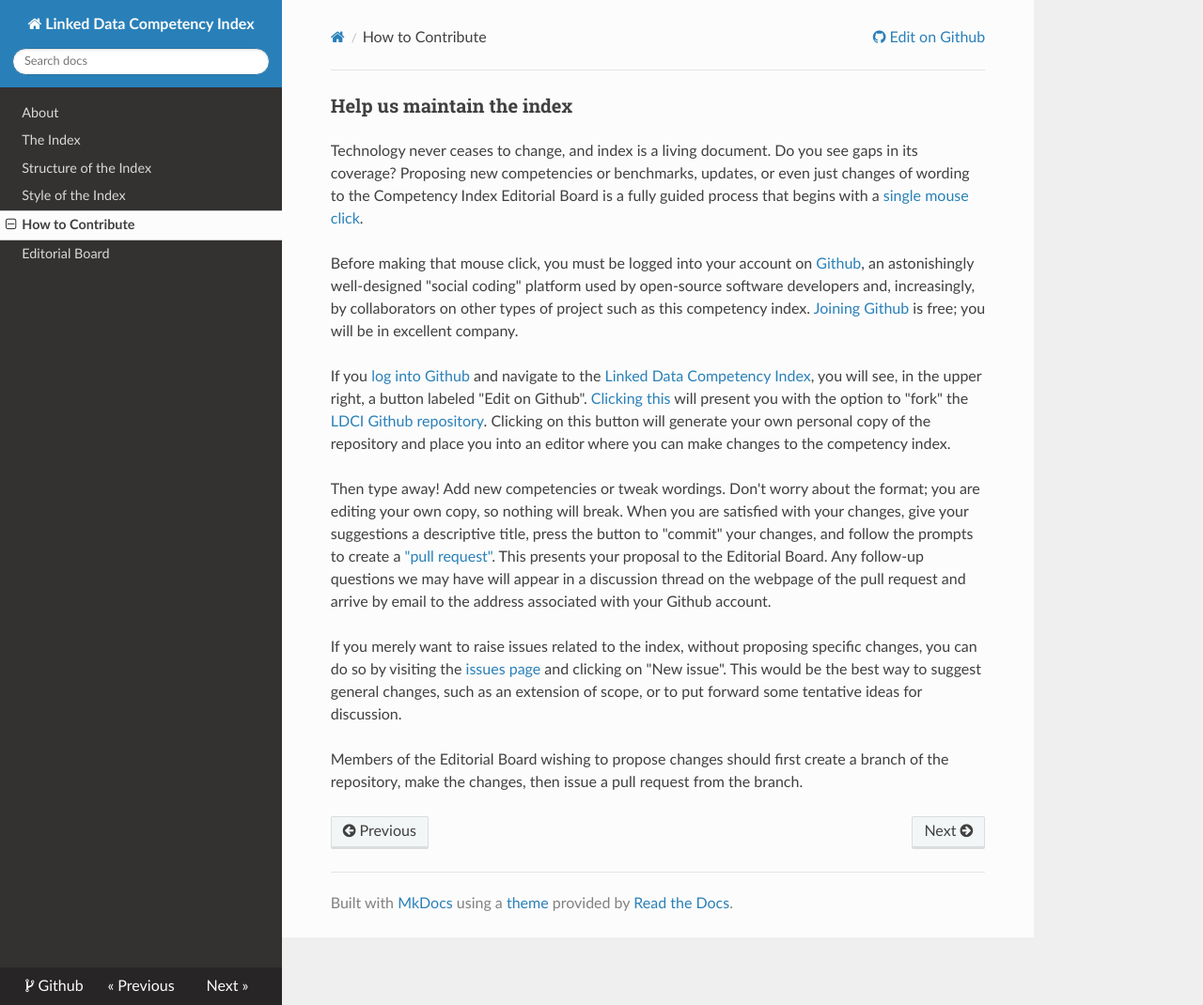
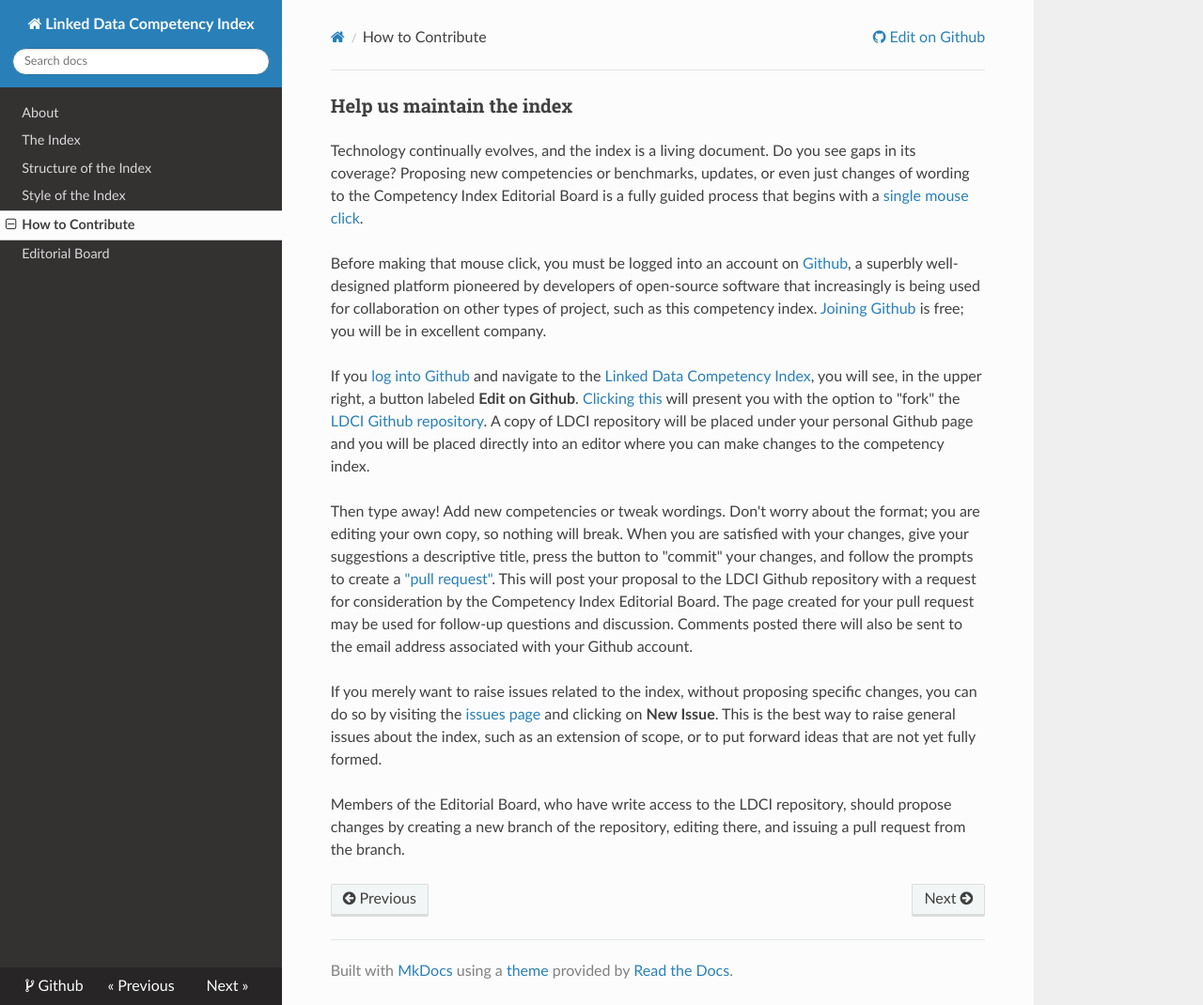
Before and after one commit to dcmi/ldci, an MkDocs documentation site: the page built from docs/process.md, in a window 1280 px wide and 1070 px high. Shown: the whole window at 94% size. Built offline with MkDocs 1.6.1, drawn with Linux system fonts in a browser that asks for light colours; nearby versions of some CDN libraries; old or Windows-style settings are respelled for this version of MkDocs.

Commit message:
more wordsmithing

```diff
--- a/docs/process.md
+++ b/docs/process.md
@@ -1,13 +1,13 @@
 ### Help us maintain the index
 
-Technology never ceases to change, and index is a living document.  Do you see gaps in its coverage?  Proposing new competencies or benchmarks, updates, or even just changes of wording to the Competency Index Editorial Board is a fully guided process that begins with a [single mouse click](https://github.com/dcmi/ldci/edit/master/docs/index.md).
+Technology continually evolves, and the index is a living document.  Do you see gaps in its coverage?  Proposing new competencies or benchmarks, updates, or even just changes of wording to the Competency Index Editorial Board is a fully guided process that begins with a [single mouse click](https://github.com/dcmi/ldci/edit/master/docs/index.md).
 
-Before making that mouse click, you must be logged into your account on [Github](https://github.com/), an astonishingly well-designed "social coding" platform used by open-source software developers and, increasingly, by collaborators on other types of project such as this competency index.  [Joining Github](https://github.com/join) is free; you will be in excellent company.
+Before making that mouse click, you must be logged into an account on [Github](https://github.com/), a superbly well-designed platform pioneered by developers of open-source software that increasingly is being used for collaboration on other types of project, such as this competency index.  [Joining Github](https://github.com/join) is free; you will be in excellent company.
 
-If you [log into Github](https://github.com/login) and navigate to the [Linked Data Competency Index](D2695955.md), you will see, in the upper right, a button labeled "Edit on Github".  [Clicking this](https://github.com/dcmi/ldci/edit/master/docs/index.md) will present you with the option to "fork" the [LDCI Github repository](https://github.com/dcmi/ldci).  Clicking on this button will generate your own personal copy of the repository and place you into an editor where you can make changes to the competency index.
+If you [log into Github](https://github.com/login) and navigate to the [Linked Data Competency Index](D2695955.md), you will see, in the upper right, a button labeled __Edit on Github__.  [Clicking this](https://github.com/dcmi/ldci/edit/master/docs/index.md) will present you with the option to "fork" the [LDCI Github repository](https://github.com/dcmi/ldci).  A copy of LDCI repository will be placed under your personal Github page and you will be placed directly into an editor where you can make changes to the competency index.
 
-Then type away! Add new competencies or tweak wordings.  Don't worry about the format; you are editing your own copy, so nothing will break.  When you are satisfied with your changes, give your suggestions a descriptive title, press the button to "commit" your changes, and follow the prompts to create a ["pull request"](https://github.com/articles/about-pull-requests/).  This presents your proposal to the Editorial Board.  Any follow-up questions we may have will appear in a discussion thread on the webpage of the pull request and arrive by email to the address associated with your Github account.
+Then type away! Add new competencies or tweak wordings.  Don't worry about the format; you are editing your own copy, so nothing will break.  When you are satisfied with your changes, give your suggestions a descriptive title, press the button to "commit" your changes, and follow the prompts to create a ["pull request"](https://github.com/articles/about-pull-requests/).  This will post your proposal to the LDCI Github repository with a request for consideration by the Competency Index Editorial Board.  The page created for your pull request may be used for follow-up questions and discussion.  Comments posted there will also be sent to the email address associated with your Github account.
 
-If you merely want to raise issues related to the index, without proposing specific changes, you can do so by visiting the [issues page](https://github.com/dcmi/ldci/issues) and clicking on "New issue".  This would be the best way to suggest general changes, such as an extension of scope, or to put forward some tentative ideas for discussion.
+If you merely want to raise issues related to the index, without proposing specific changes, you can do so by visiting the [issues page](https://github.com/dcmi/ldci/issues) and clicking on __New Issue__.  This is the best way to raise general issues about the index, such as an extension of scope, or to put forward ideas that are not yet fully formed.
 
-Members of the Editorial Board wishing to propose changes should first create a branch of the repository, make the changes, then issue a pull request from the branch.
+Members of the Editorial Board, who have write access to the LDCI repository, should propose changes by creating a new branch of the repository, editing there, and issuing a pull request from the branch.
```
Also changed, not shown: docs/index.md (+1 -1 lines), docs/structure.md (+3 -7 lines), docs/style.md (+1 -1 lines).
